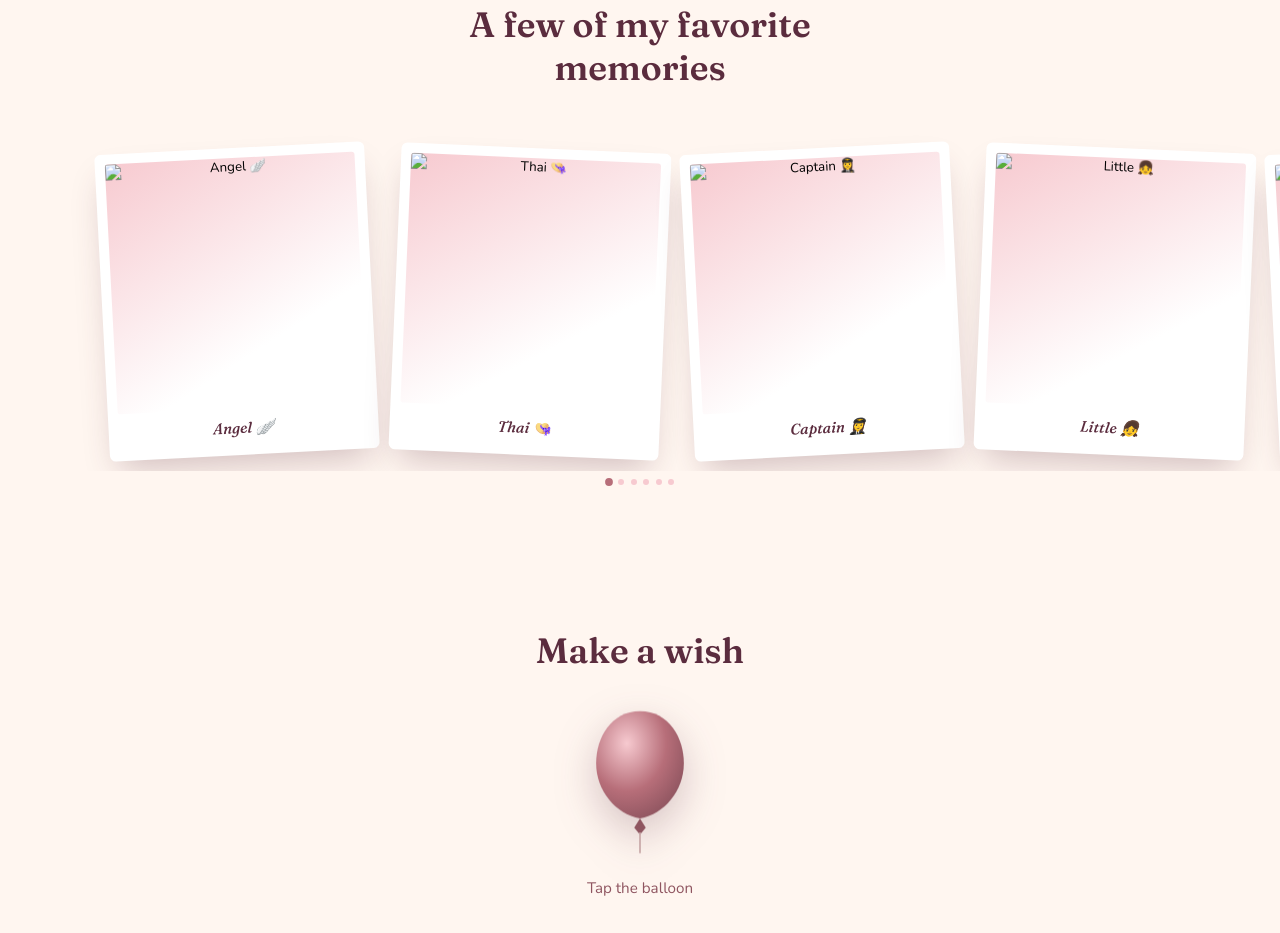
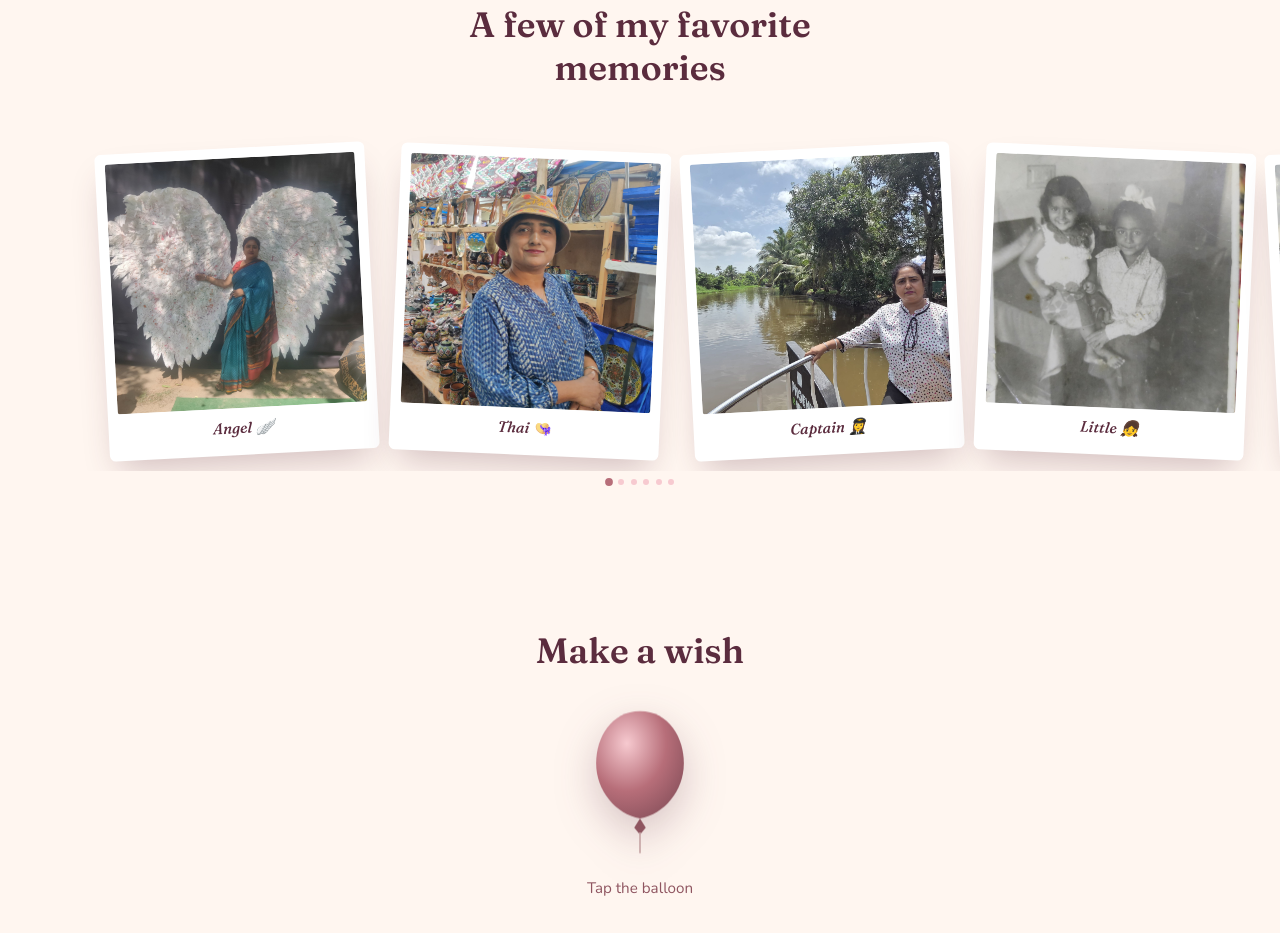
Before and after one commit to xSBSx/dangerous, a plain HTML site: page index.html in a window 1280 px wide. Shown: the part 1318-2251 px from the top of the page. Drawn offline with nearby package versions, Linux system fonts and the light colour scheme.

Commit message:
Add files via upload

```diff
--- a/index.html
+++ b/index.html
@@ -422,12 +422,12 @@ const CONFIG = {
 
 
   photos: [
-    { src: "IMG-20260913-WA0032.jpg", caption: "Angel 🪽" },
-    { src: "IMG-20260913-WA0027.jpg", caption: "Thai 👒" },
-    { src: "IMG-20260913-WA0025.jpg", caption: "Captain 👩‍✈️" },
-    { src: "IMG-20260913-WA0031.jpg", caption: "Little 👧" },
-    { src: "IMG-20260913-WA0034.jpg", caption: "Coastal 🏖️" },
-    { src: "IMG-20260913-WA0028.jpg", caption: "Gang Leader 🦹‍♀️" }
+    { src: "images/IMG-20260913-WA0032.jpg", caption: "Angel 🪽" },
+    { src: "images/IMG-20260913-WA0027.jpg", caption: "Thai 👒" },
+    { src: "images/IMG-20260913-WA0025.jpg", caption: "Captain 👩‍✈️" },
+    { src: "images/IMG-20260913-WA0031.jpg", caption: "Little 👧" },
+    { src: "images/IMG-20260913-WA0034.jpg", caption: "Coastal 🏖️" },
+    { src: "images/IMG-20260913-WA0028.jpg", caption: "Gang Leader 🦹‍♀️" }
   ]
 };
 
```
